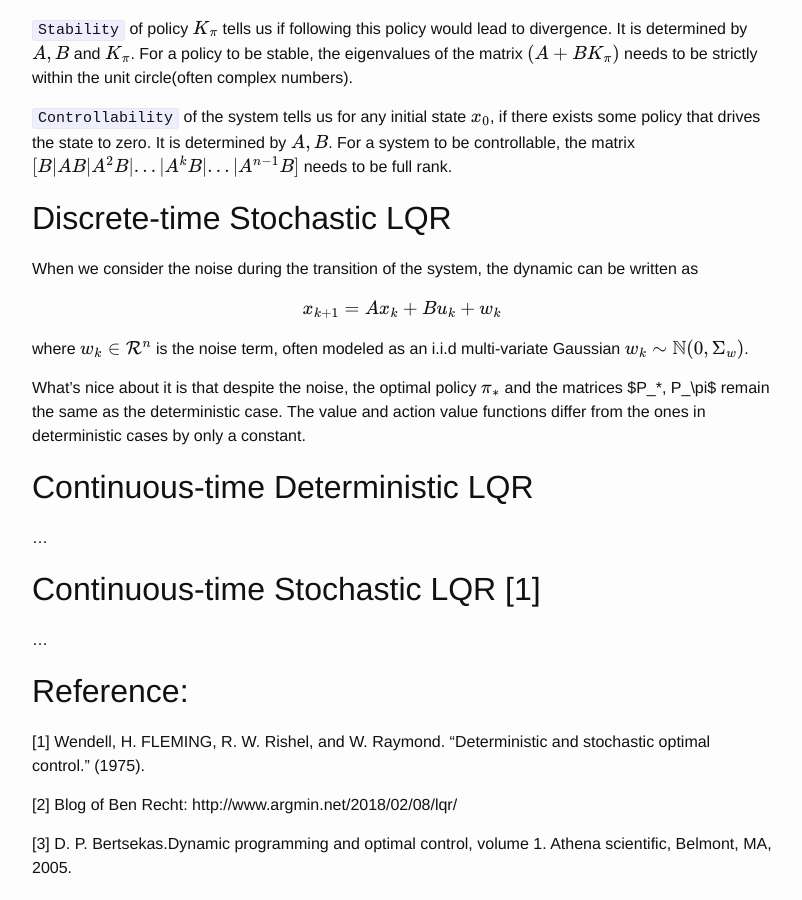
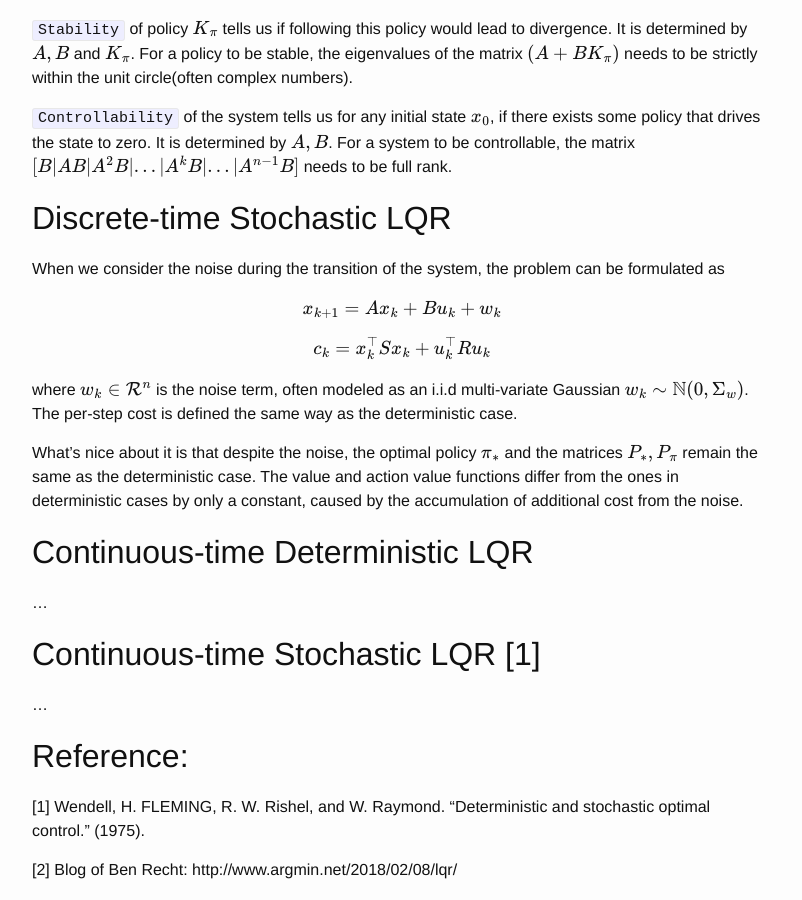
Before and after one commit to vincentzhang/u-blog, a Jekyll site: the page built from _posts/2020-05-26-lqr-intro.markdown, in a window 1280 px wide and 900 px high, scrolled down 4351 px. Shown: the whole window, without its empty margins (238-1040 px from the left). Built offline with Jekyll 4.4.1, drawn with Linux system fonts in a browser that asks for light colours; formulas are drawn with MathJax 3.

Commit message:
more lqr

```diff
--- a/_posts/2020-05-26-lqr-intro.markdown
+++ b/_posts/2020-05-26-lqr-intro.markdown
@@ -199,13 +199,16 @@ For a system to be controllable, the matrix $$[B | AB | A^2B | ... | A^{k}B | ..
 
 ## Discrete-time Stochastic LQR
 
-When we consider the noise during the transition of the system, the dynamic can be written as
+When we consider the noise during the transition of the system, the problem can be formulated as
 
 $$x_{k+1} = A x_k + B u_k + w_k$$
 
+$$c_{k} = x_k^\top S x_k + u_k^\top R u_k$$
+
 where $$w_k \in \mathcal{R}^n $$ is the noise term, often modeled as an i.i.d multi-variate Gaussian $$w_k \sim \mathbb{N}(0,\Sigma_w) $$.
+The per-step cost is defined the same way as the deterministic case.
 
-What's nice about it is that despite the noise, the optimal policy $$\pi_*$$ and the matrices $P_*, P_\pi$ remain the same as the deterministic case. The value and action value functions differ from the ones in deterministic cases by only a constant.
+What's nice about it is that despite the noise, the optimal policy $$\pi_*$$ and the matrices $$P_*, P_\pi$$ remain the same as the deterministic case. The value and action value functions differ from the ones in deterministic cases by only a constant, caused by the accumulation of additional cost from the noise.
 
 ## Continuous-time Deterministic LQR
 ...
```
